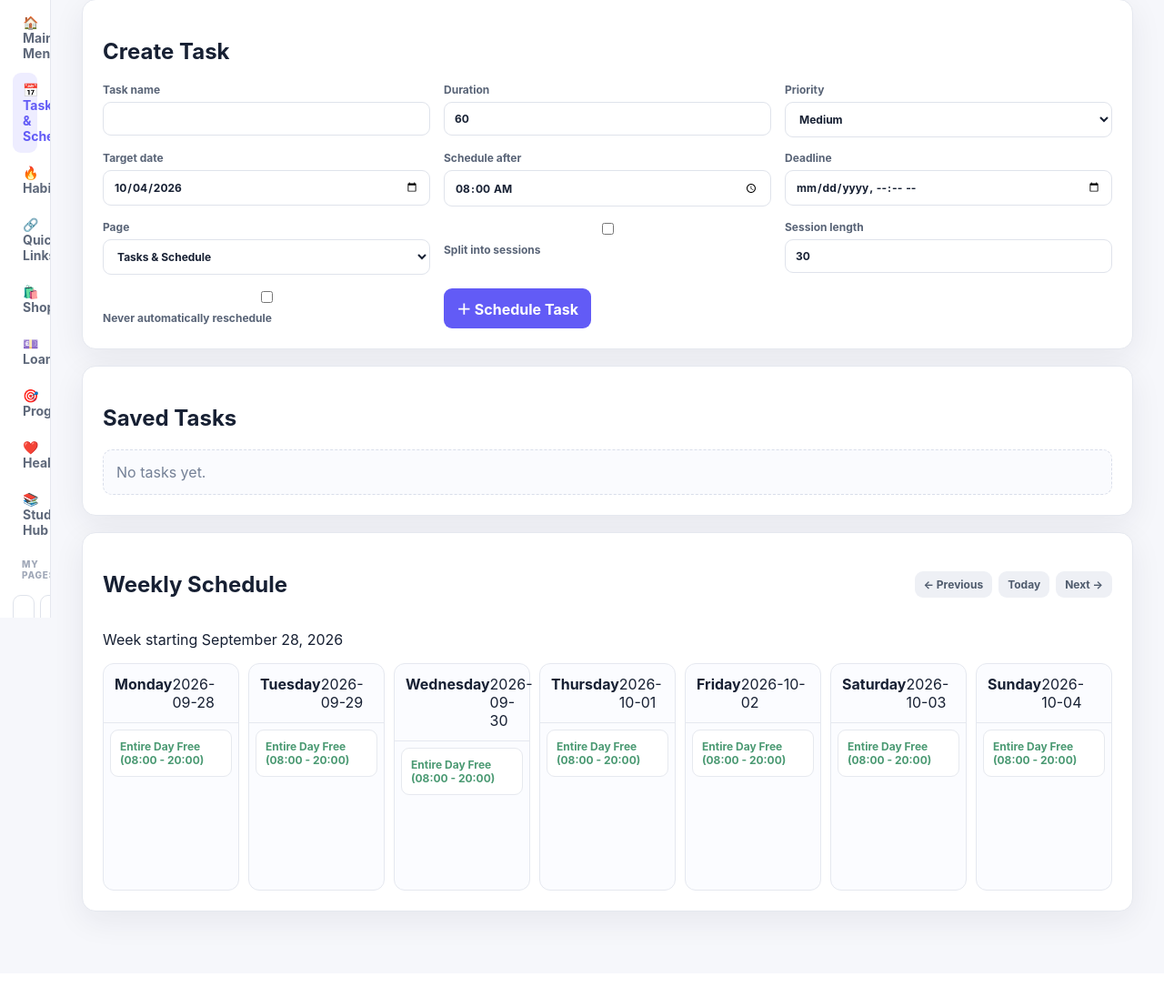
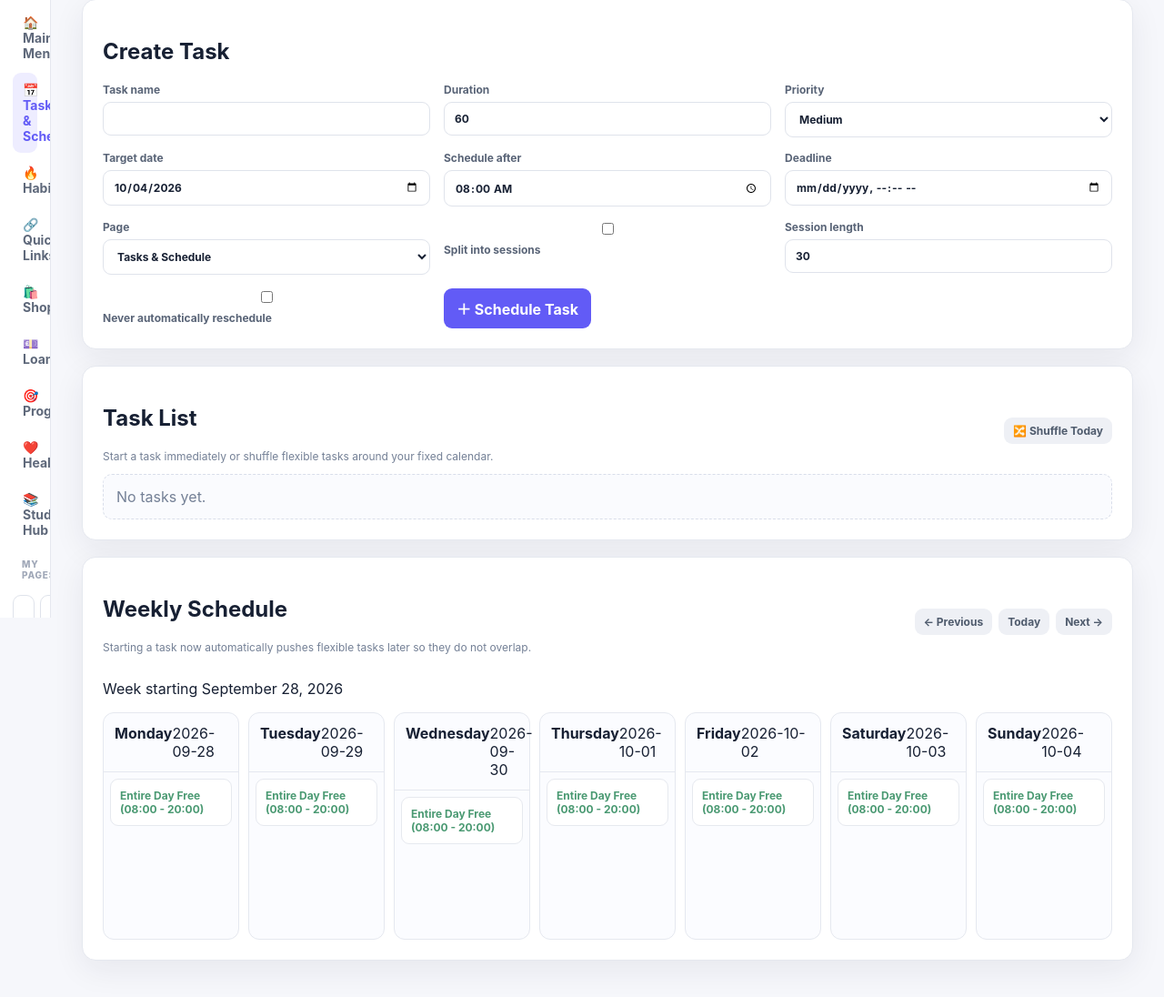
Before and after one commit to Divij808/Frictionless, a Flask app: page /dashboard in a window 1280 px wide. Shown: the part 121-1217 px from the top of the page at 91% size. Before the commit the page ends 1146 px from the top, so only its background shows below. Run offline with Flask 3, Linux system fonts and the light colour scheme; the visitor is signed in with stand-in values (Sample User, id 1); data comes from the database, SQL or seed files in the repository; data that the repository does not hold is empty.

Commit message:
Add task list shuffle and start-now controls

```diff
--- a/Frictionless/templates/tasks.html
+++ b/Frictionless/templates/tasks.html
@@ -8,12 +8,13 @@
 <label><input type="checkbox" name="locked"> Never automatically reschedule</label>
 <div><button class="btn">＋ Schedule Task</button></div>
 </form></section>
-<section class="card"><h2>Saved Tasks</h2><div class="task-list">
+<section class="card"><div class="schedule-head"><div><h2>Task List</h2><p class="meta">Start a task immediately or shuffle flexible tasks around your fixed calendar.</p></div><div class="actions"><form method="post" action="{{url_for('shuffle_tasks')}}" class="actions"><input type="hidden" name="task_date" value="{{today_date}}"><button class="btn secondary small">🔀 Shuffle Today</button></form></div></div><div class="task-list">
 {%for task in tasks%}<div class="task-row"><div><strong>{{task.name}}</strong><div class="meta">{{task.task_date or task.day}} · {{task.start_time}}–{{task.end_time}} · {{task.priority}} · Deadline {{task.deadline or 'Auto'}}</div></div><div class="actions">
+<form method="post" action="{{url_for('start_task_now',task_id=task.id)}}"><button class="btn small">▶ Start now</button></form>
 <a class="btn secondary small" href="{{url_for('edit_task_page',task_id=task.id)}}">Edit</a>
 <form method="post" action="{{url_for('toggle_complete',task_id=task.id)}}"><button class="btn green small">{%if task.completed%}Undo{%else%}Done +10 🪙{%endif%}</button></form>
 <form method="post" action="{{url_for('delete_task',task_id=task.id)}}"><button class="btn danger small">Delete</button></form>
 </div></div>{%else%}<div class="notice">No tasks yet.</div>{%endfor%}</div></section>
-<section class="card"><div class="schedule-head"><h2>Weekly Schedule</h2><div class="actions"><a class="btn secondary small" href="{{url_for('dashboard',week_offset=week_offset-1)}}">← Previous</a><a class="btn secondary small" href="{{url_for('dashboard')}}">Today</a><a class="btn secondary small" href="{{url_for('dashboard',week_offset=week_offset+1)}}">Next →</a></div></div><p>Week starting {{target_monday}}</p>
+<section class="card"><div class="schedule-head"><div><h2>Weekly Schedule</h2><p class="meta">Starting a task now automatically pushes flexible tasks later so they do not overlap.</p></div><div class="actions"><a class="btn secondary small" href="{{url_for('dashboard',week_offset=week_offset-1)}}">← Previous</a><a class="btn secondary small" href="{{url_for('dashboard')}}">Today</a><a class="btn secondary small" href="{{url_for('dashboard',week_offset=week_offset+1)}}">Next →</a></div></div><p>Week starting {{target_monday}}</p>
 <div class="week-grid">{%for day,data in day_schedules.items()%}<div class="day"><div class="day-head"><strong>{{day}}</strong><span>{{data.date}}</span></div>{%for item in data.timeline%}<div class="timeline-item {{item.kind}}"><strong>{{item.name if item.name is defined else item.text}}</strong>{%if item.start is defined%}<br><span class="meta">{{item.start}}–{{item.end}}</span>{%endif%}</div>{%endfor%}</div>{%endfor%}</div></section>
 {% endblock %}
```
